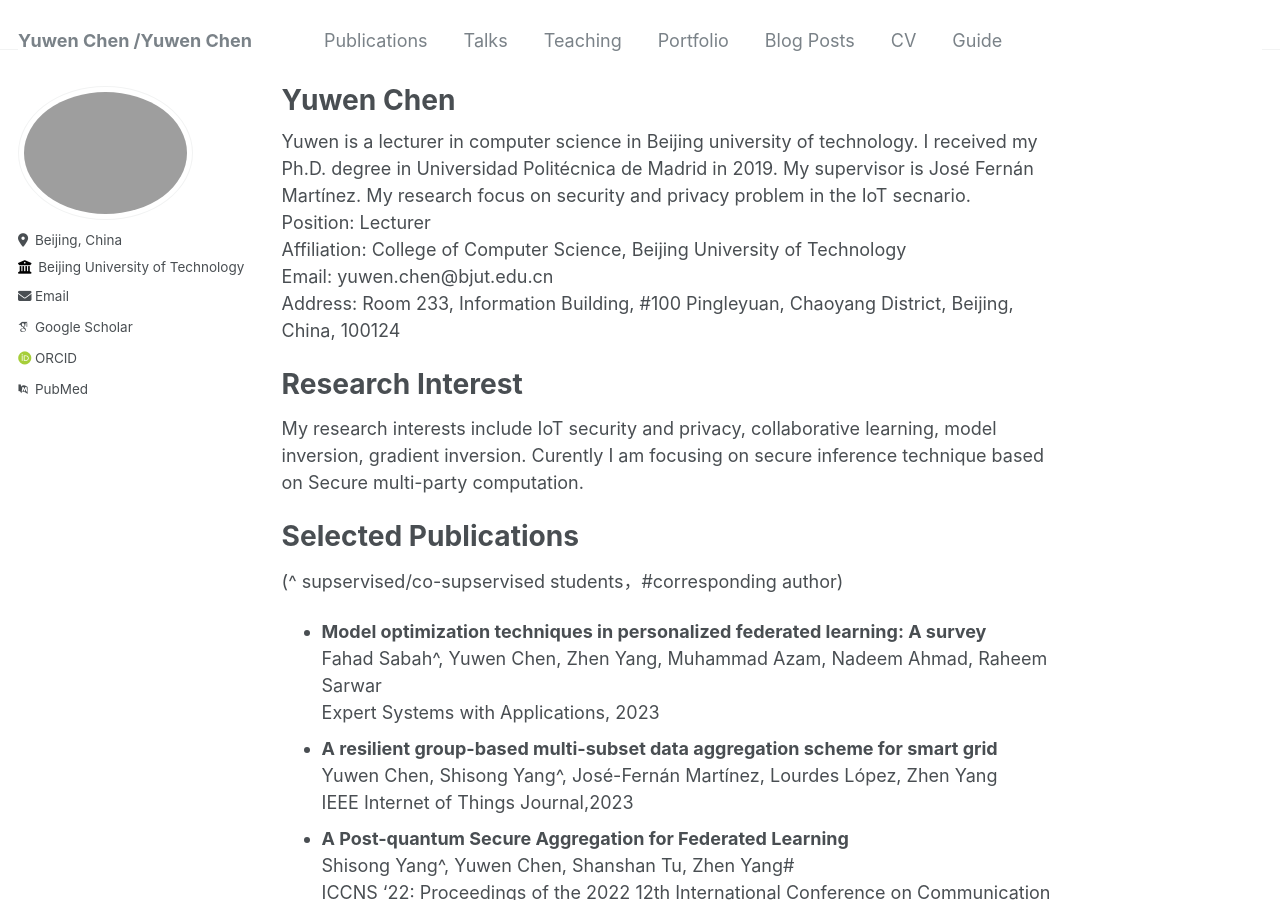
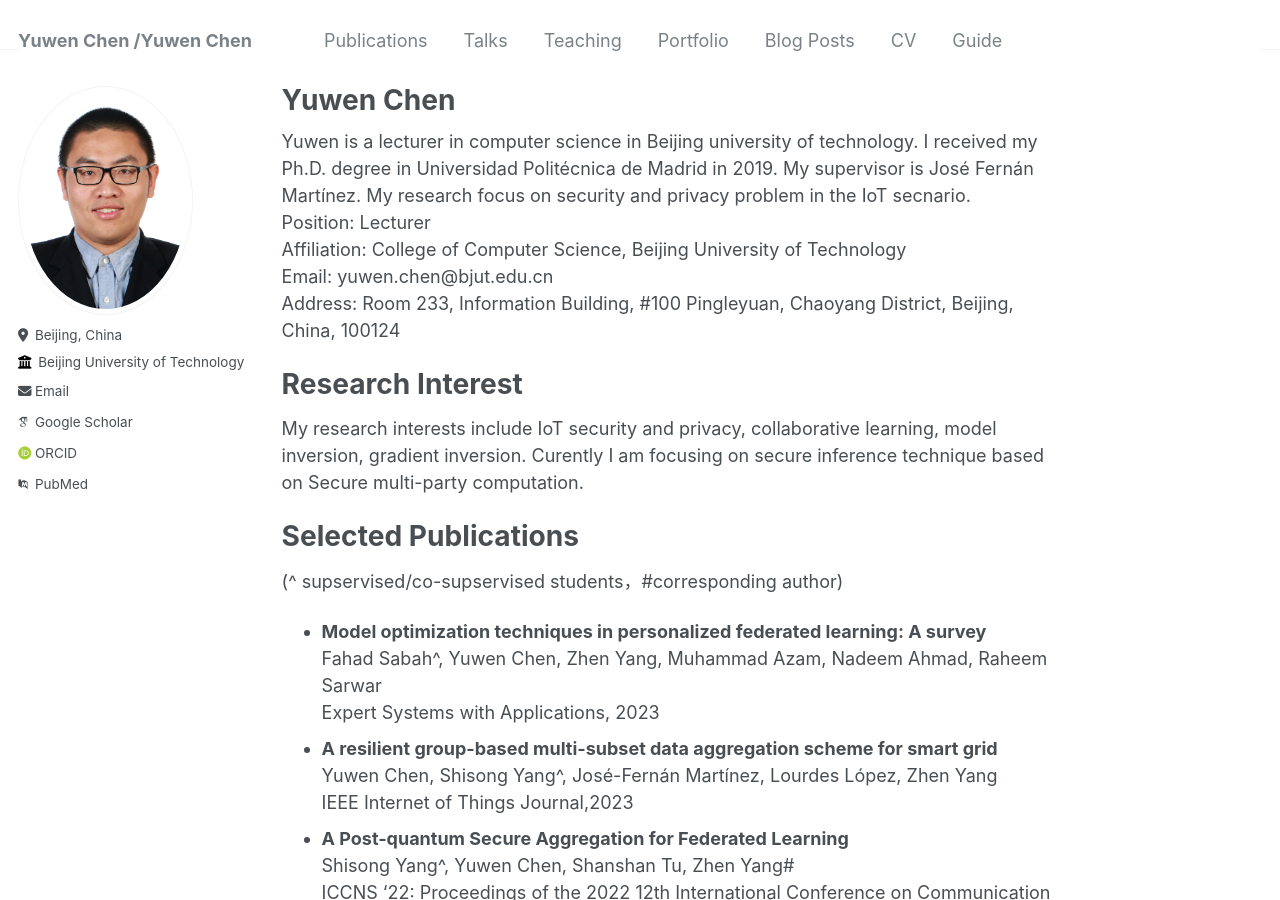
Before and after one commit to SevenBruce/sevenbruce.github.io, a Jekyll site: the page built from _pages/about.md, in a window 1280 px wide and 900 px high. Built offline with Jekyll 4.4.1, drawn with Linux system fonts in a browser that asks for light colours; some web fonts are replaced.

Commit message:
Update _config.yml

```diff
--- a/_config.yml
+++ b/_config.yml
@@ -21,7 +21,7 @@ repository               : "SevenBruce/sevenbruce.github.io"
 #               Additional customization can be done by editing /_includes/author-profile.html
 author:
   # Biographic information
-  avatar           : "1.png"
+  avatar           : "yuwen.png"
   # name             : "man struggle upward"
   # bio              : "man struggle upward"
   location         : "Beijing, China"
```
